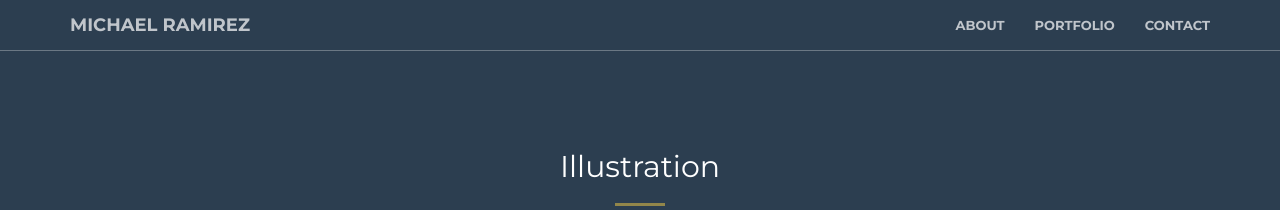
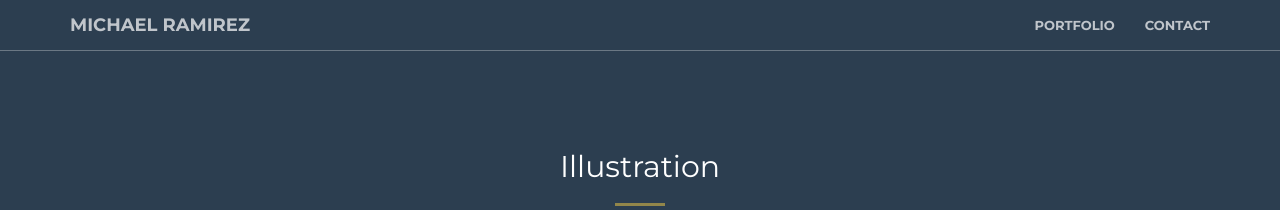
Before and after one commit to michaelramirez/michaelramirez, a Jekyll site: the page built from illustration.html, in a window 1280 px wide. Shown: the top 210 px of the page. Built offline with Jekyll 4.4.1, drawn with Linux system fonts in a browser that asks for light colours.

Commit message:
added footer deleted pages

```diff
--- a/_includes/footer.html
+++ b/_includes/footer.html
@@ -1,18 +1,5 @@
-<section id="footer" class="bg--blue-grey">
+<section id="footer" class="bg--blue-grey pt-20">
     <div class="container">
-        <div class="row mb-40">
-            <div class="col-sm-4 col-sm-push-4 text-center">
-                    <a class="pl-15 pr-15" href="mailto:michaeljohnr@gmail.com">
-                        <i class="fa fa-envelope fa-2x wow bounceIn text-primary" data-wow-delay=".1s"></i>
-                    </a>
-                    <a class="pl-15 pr-15" href="https://dribbble.com/kingdok" target="_blank">
-                        <i class="fa fa-dribbble fa-2x wow bounceIn text-primary" data-wow-delay=".1s"></i>
-                    </a>
-                    <a class="pl-15 pr-15" href="https://nz.linkedin.com/in/michael-ramirez-83b2b623" target="_blank">
-                        <i class="fa fa-linkedin-square fa-2x wow bounceIn text-primary" data-wow-delay=".1s"></i>
-                    </a>
-            </div>
-        </div>
         <div class="row">
 
             <div class="col-lg-3 p-0">
@@ -57,5 +44,18 @@
             </div>
 
         </div>
+        <div class="row mt-40">
+            <div class="col-sm-4 col-sm-push-4 text-center">
+                <a class="pl-15 pr-15" href="mailto:michaeljohnr@gmail.com">
+                    <i class="fa fa-envelope fa-2x wow bounceIn text-primary" data-wow-delay=".1s"></i>
+                </a>
+                <a class="pl-15 pr-15" href="https://dribbble.com/kingdok" target="_blank">
+                    <i class="fa fa-dribbble fa-2x wow bounceIn text-primary" data-wow-delay=".1s"></i>
+                </a>
+                <a class="pl-15 pr-15" href="https://nz.linkedin.com/in/michael-ramirez-83b2b623" target="_blank">
+                    <i class="fa fa-linkedin-square fa-2x wow bounceIn text-primary" data-wow-delay=".1s"></i>
+                </a>
+            </div>
+        </div>
     </div>
 </section>
--- a/_includes/nav.html
+++ b/_includes/nav.html
@@ -15,9 +15,6 @@
         <div class="collapse navbar-collapse" id="bs-example-navbar-collapse-1">
             <ul class="nav navbar-nav navbar-right">
                 <li>
-                    <a class="page-scroll" href="/about.html">About</a>
-                </li>
-                <li>
                     <a class="page-scroll" href="/index.html#portfolio">Portfolio</a>
                 </li>
                 <li>
--- a/_layouts/front.html
+++ b/_layouts/front.html
@@ -7,6 +7,7 @@
   {% include nav.html %}
   {% include header.html %}
   {% include portfolio.html %}
+  {% include basic-footer.html %}
   {% include scripts.html %}
 </body>
 
--- a/_layouts/illustration.html
+++ b/_layouts/illustration.html
@@ -27,8 +27,7 @@
                 <img src="/img/illustration/dog.jpg" class="img-responsive mt-20 mb-20"/>
                 <img src="/img/illustration/water-baby.jpg" class="img-responsive mt-20 mb-20"/>
                 <img src="/img/illustration/green-man.jpg" class="img-responsive mt-20 mb-20"/>
-                <img src="/img/illustration/on2ee.jpg" class="img-responsive mt-20 mb-20"/>
-
+                <img src="/img/illustration/brown-beer.jpg" class="img-responsive mt-20 mb-20"/>
             </div>
         </div>
 </section>
--- /dev/null
+++ b/contact.html
@@ -0,0 +1,3 @@
+---
+layout: contact
+---
```
Also changed, not shown: _includes/basic-footer.html (added, +17 -0 lines), _layouts/contact.html (added, +27 -0 lines), img/illustration/brown-beer.jpg (added).
